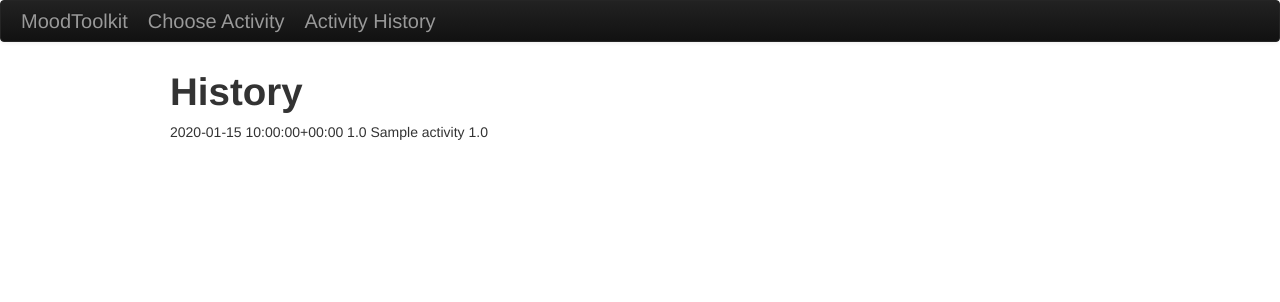
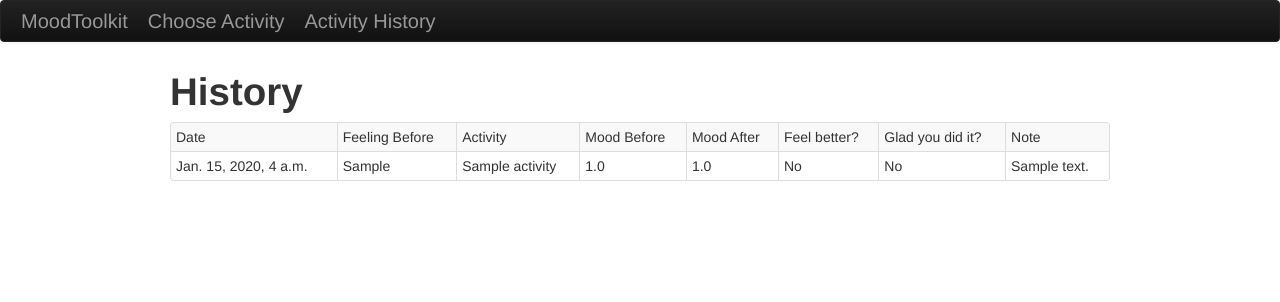
Before and after one commit to icnivad/kibun, a Django app: template ActivityChooser/templates/activity/history.html in a window 1280 px wide. Shown: the top 302 px of the page. Run offline with Django 3.2, Linux system fonts and the light colour scheme; the template is opened without the code that fills it: values that come from a table or form of the project are taken from there, others are empty; tables that the repository leaves empty hold one stand-in row (values such as "Sample post"); parts of the project's set-up code (start-up, migrations or seed data) failed here and were passed over; some libraries are stand-ins or nearby versions.

Commit message:
latest version

```diff
--- a/ActivityChooser/templates/activity/history.html
+++ b/ActivityChooser/templates/activity/history.html
@@ -2,7 +2,61 @@
 {% block title %} Choose Activity {% endblock %}
 {% block content %}
 		 <h1>History</h1>
+		<table class="table table-striped table-bordered table-condensed">
+		<tr>
+		<td>
+			Date
+		</td>
+		<td>
+			Feeling Before
+		</td>
+		<td>
+			Activity
+		</td>
+		<td>
+			Mood Before
+		</td>
+
+		<td>
+			Mood After
+		</td>
+		<td>
+			Feel better?
+		</td>
+		<td>
+			Glad you did it?
+		</td>
+		<td>
+			Note
+		</td>
+		</tr>
 		{% for r in ratings %}
-		<div>{{r}}</div>
+		<tr>
+		<td>
+			{{r.preDateTime}}
+		</td>
+		<td>
+			{{r.feeling}}
+		</td>
+		<td>
+			{{r.activity}}
+		</td>
+		<td>
+			{{r.preMood}}
+		</td>
+		<td>
+			{{r.postMood}}
+		</td>
+		<td>
+			{{r.feltBetter}}
+		</td>
+		<td>
+			{{r.goodChoice}}
+		</td>
+		<td>
+			{{r.comment}}
+		</td>
+		</tr>
 		{% endfor %}
+		</table>
 {% endblock %}
```
